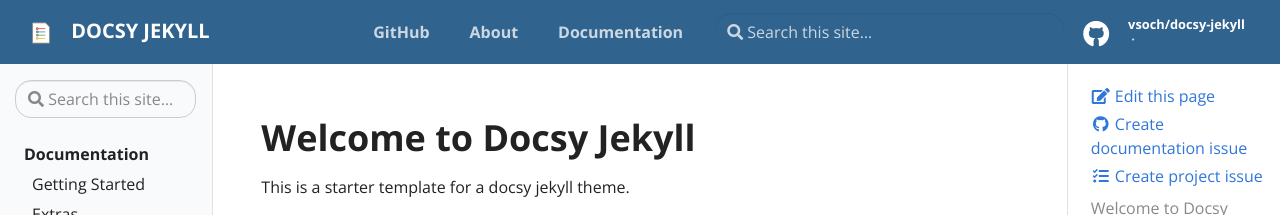
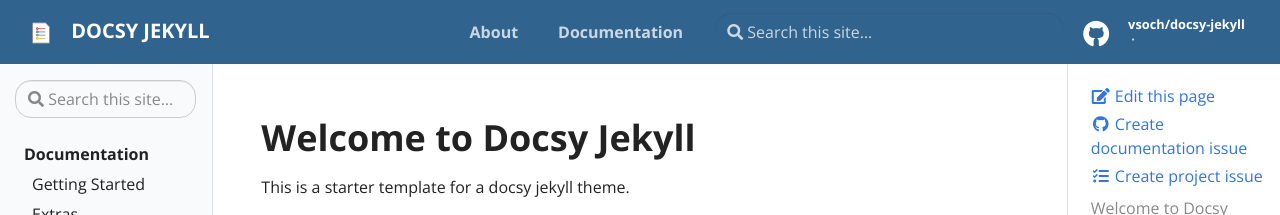
Before and after one commit to ejniemeijer/ejniemeijer.github.io, a Jekyll site: the page built from pages/index.md, in a window 1280 px wide. Shown: the top 215 px of the page. Built offline with Jekyll 4.4.1, drawn with Linux system fonts in a browser that asks for light colours.

Commit message:
Update header.html

```diff
--- a/_includes/header.html
+++ b/_includes/header.html
@@ -4,10 +4,7 @@
             <span class="navbar-logo"></span>{% include logo.svg %}<span class="text-uppercase font-weight-bold">{{ site.title }}</span>
 	</a>
 	<div class="td-navbar-nav-scroll ml-md-auto" id="main_navbar">
-		<ul class="navbar-nav mt-2 mt-lg-0">{% if site.repo %}
-			<li class="nav-item mr-4 mb-2 mb-lg-0">
-                            <a class="nav-link" href="{{ site.repo }}" target="_blank"><span>GitHub</span></a>
-			</li>{% endif %}{% for link in site.data.navigation %}
+		<ul class="navbar-nav mt-2 mt-lg-0">{% for link in site.data.navigation %}
 			<li class="nav-item mr-4 mb-2 mb-lg-0">
                             <a class="nav-link" href="{% if link.url %}{{ site.baseurl }}/{{ link.url }}{% else %}{{ link.external_url }}{% endif %}" ><span>{{ link.title }}</span></a>
 			</li>{% endfor %}
```
